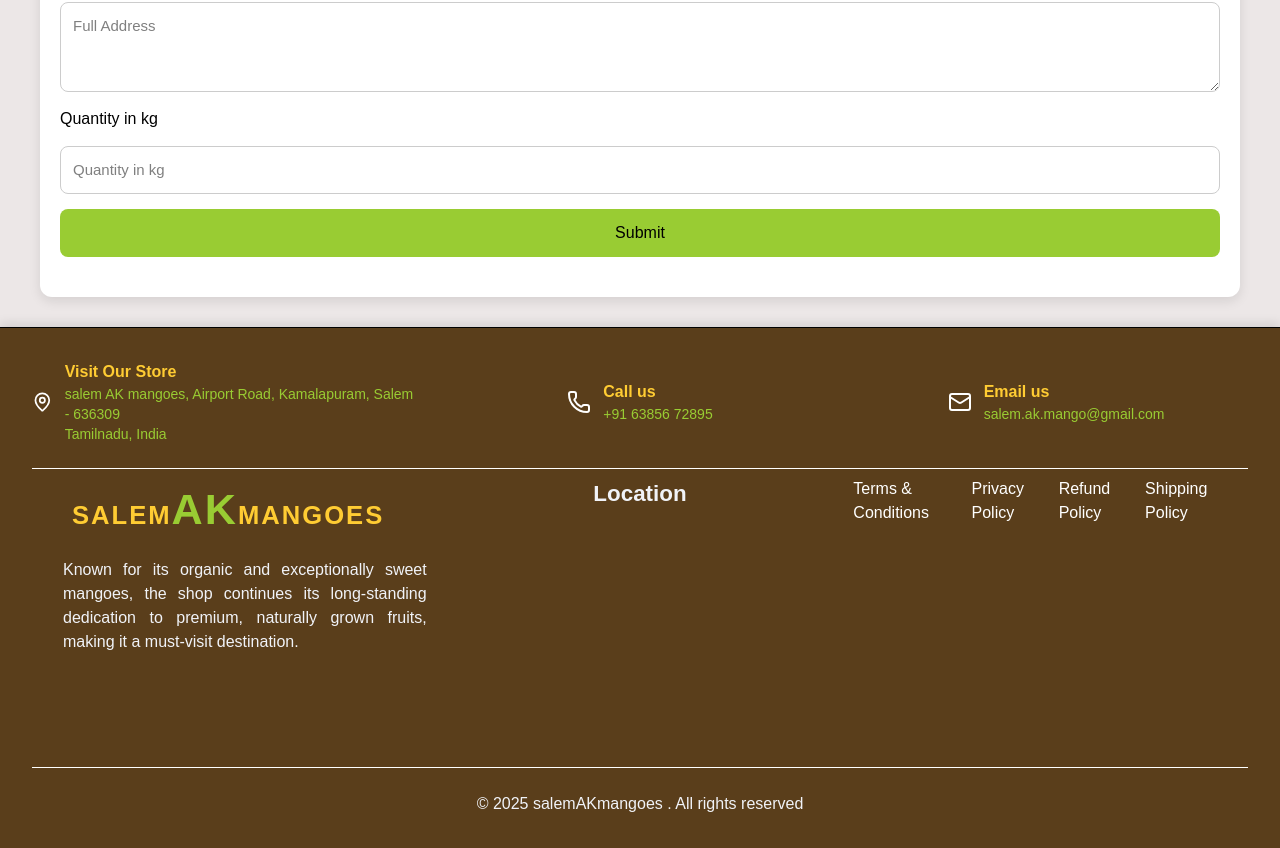
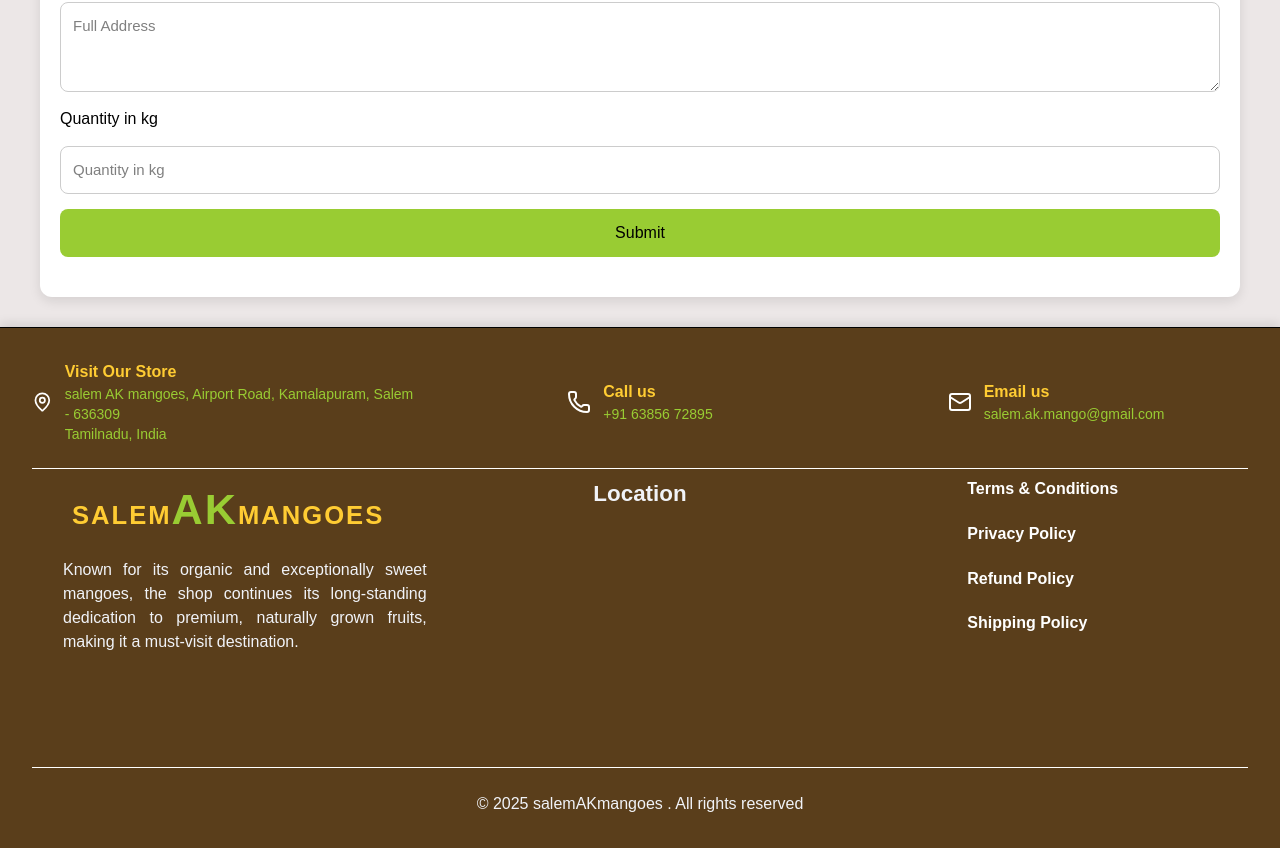
Before and after one commit to vigneshmahaan/salemAKmangoes, a React (Vite) app in the folder frontend/: page / in a window 1280 px wide. Shown: the part 1660-2508 px from the top of the page. Built offline with nearby package versions, Linux system fonts and the light colour scheme; no server answers; grey boxes are pictures that could not be loaded.

Commit message:
editing policy details

```diff
--- a/frontend/src/componentStyles/Footer.css
+++ b/frontend/src/componentStyles/Footer.css
@@ -1,12 +1,12 @@
 .footer {
-    background-color: #5A3E1B;
+  background-color: #5a3e1b;
   color: #f1f3f8;
-    padding:2rem;
+  padding: 2rem;
   box-shadow: 0px -4px 10px rgba(0, 0, 0, 0.1);
   border-top: 1px solid black;
   width: auto;
 }
-  hr{
+hr {
   color: white;
 }
 
@@ -31,7 +31,6 @@ color: white;
   margin-bottom: 1rem;
 
   font-weight: 600;
-
 }
 
 .footer-section p {
@@ -50,12 +49,14 @@ color: white;
 
 .social-links {
   display: flex;
+  flex-direction: column; /* <-- Add this */
   gap: 0.5rem;
+  align-items: flex-start;
 }
 
 .social-icon {
   font-size: 15px;
-    color:white;
+  color: white;
   transition: transform 0.3s ease, color 0.3s ease;
   text-decoration: none;
   text-align: left;
@@ -100,7 +101,7 @@ color: white;
     font-size: 1.8rem;
   }
 }
-  .content{
+.content {
   text-align: justify;
   padding-left: 15px;
 }
@@ -125,7 +126,7 @@ color: white;
     font-size: 1.8rem;
   }
 }
-  .content{
+.content {
   text-align: justify;
   padding-left: 15px;
 }
--- a/frontend/src/components/Footer.jsx
+++ b/frontend/src/components/Footer.jsx
@@ -49,16 +49,16 @@ function Footer() {
           <div className="footer-section social">
             <div className="social-links">
               <a href="/contact-us" >
-                <p className="social-icon">Terms & Conditions</p>
+                <p className="social-icon font-semibold ">Terms & Conditions</p>
               </a>
               <a href="/contact-us">
-                <p className="social-icon">Privacy Policy</p>
+                <p className="social-icon font-semibold">Privacy Policy</p>
               </a>
                <a href="/contact-us">
-                <p className="social-icon">Refund Policy</p>
+                <p className="social-icon font-semibold">Refund Policy</p>
               </a>
                <a href="/contact-us">
-                <p className="social-icon">Shipping Policy</p>
+                <p className="social-icon font-semibold">Shipping Policy</p>
               </a>
             </div>
           </div>
--- a/frontend/src/pageStyles/Contact.css
+++ b/frontend/src/pageStyles/Contact.css
@@ -76,6 +76,15 @@
   color: #0f1717; /* Deep Charcoal for strong contrast */
 }
 
+.serif-heading2 {
+  font-family: 'Cormorant Garamond', serif; /* Elegant, classic serif font */
+  font-size: 20px;
+
+  margin-bottom: 20px;
+  font-weight: 00;
+  color: #0f1717; /* Deep Charcoal for strong contrast */
+}
+
 .contact-card-executive h3 {
   font-size: 24px;
   margin-bottom: 15px;
@@ -106,8 +115,8 @@ address {
 }
 
 .detail-value {
-  font-weight: 700;
-  font-size: 18px;
+  font-weight: 500;
+  font-size: 15px;
   color: #0f1717; /* Dark and clear for key details */
 }
 
```
Lines whose indentation alone changed are shown as unchanged.
